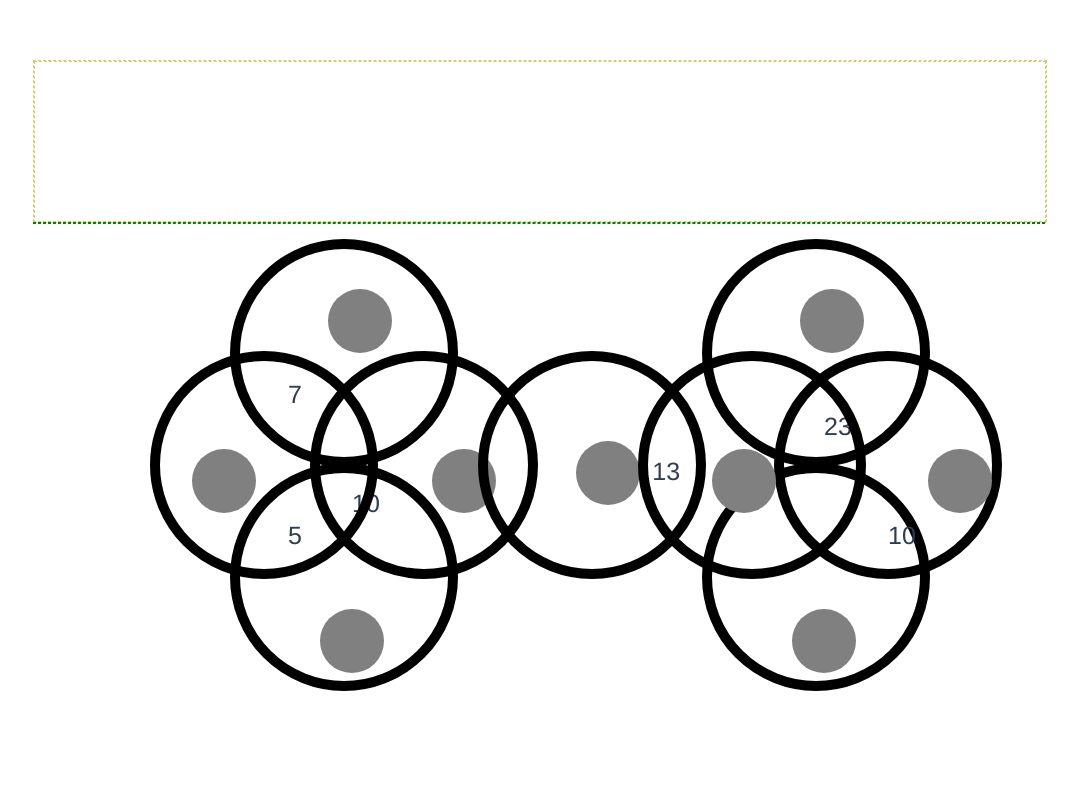
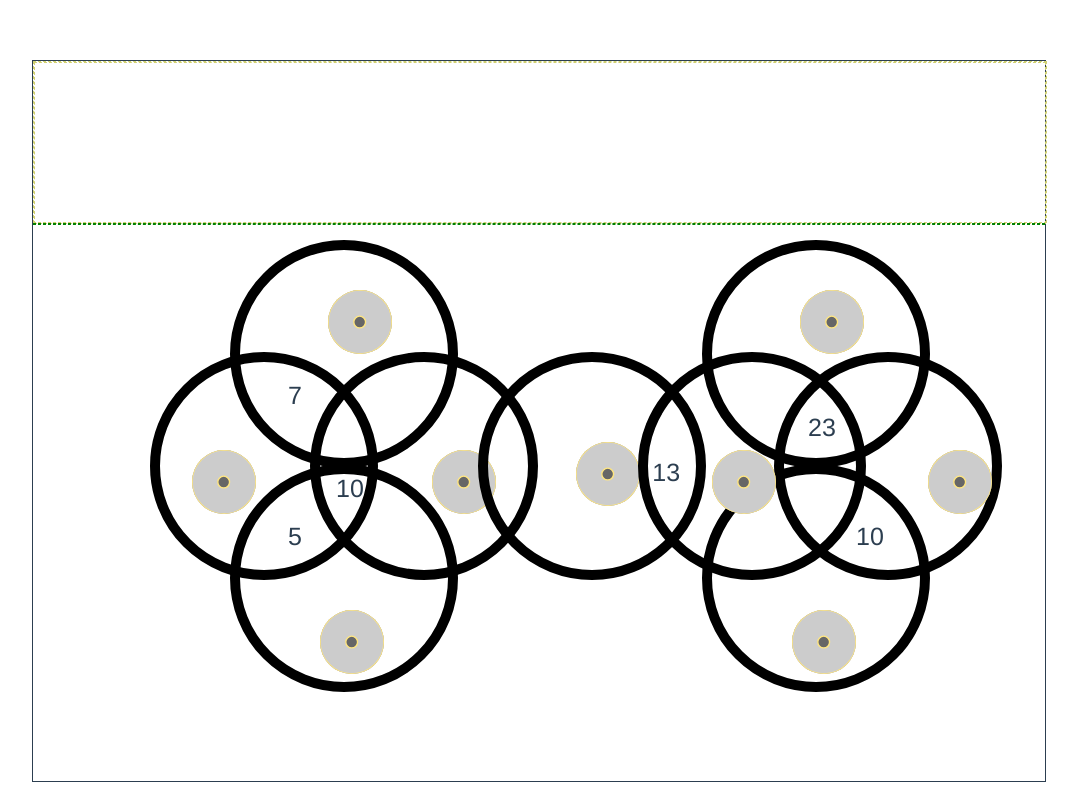
Before and after one commit to Dana94/venn-diagram-puzzle, a Vue app: page / in a window 1280 px wide. Shown: the whole page, without its empty margins (101-1179 px from the left). Built offline with nearby package versions, Linux system fonts and the light colour scheme.

Commit message:
Add svgs

```diff
--- a/src/App.vue
+++ b/src/App.vue
@@ -24,7 +24,7 @@ export default {
 }
 </script>
 
-<style>
+<style scoped>
 #app {
   font-family: Avenir, Helvetica, Arial, sans-serif;
   -webkit-font-smoothing: antialiased;
@@ -38,6 +38,8 @@ export default {
   flex-direction: row-reverse;
   width: 80%;
   margin: 0 auto;
+  height: 90vh;
+  border: 1px solid;
 }
 .puzzle-container {
   position: relative;
--- a/src/components/Board/Discs.vue
+++ b/src/components/Board/Discs.vue
@@ -1,54 +1,54 @@
 <template>
-  <div class="container">
+  <div class="sub-container">
     <figure class="figure-1">
       <div class="items">
-        <div class="cap"></div>
+        <img src="../../assets/slot.svg" id="capA" class="cap" />
         <div class="number sum10">10</div>
         <div class="number sum05">5</div>
       </div>
     </figure>
     <figure class="figure-2">
       <div class="items">
-        <div class="cap"></div>
+        <img src="../../assets/slot.svg" id="capB" class="cap" />
       </div>
     </figure>
     <figure class="figure-3">
       <div class="items">
-        <div class="cap"></div>
+        <img src="../../assets/slot.svg" id="capC" class="cap" />
         <div class="number sum07">7</div>
       </div>
     </figure>
     <figure class="figure-4">
       <div class="items">
-        <div class="cap"></div>
+        <img src="../../assets/slot.svg" id="capD" class="cap" />
       </div>
     </figure>
     <figure class="figure-5">
       <div class="items">
-        <div class="cap"></div>
+        <img src="../../assets/slot.svg" id="capE" class="cap" />
         <div class="number sum13">13</div>
       </div>
     </figure>
     <figure class="figure-6">
       <div class="items">
-        <div class="cap"></div>
+        <img src="../../assets/slot.svg" id="capF" class="cap" />
         <div class="number sum10">10</div>
       </div>
     </figure>
     <figure class="figure-7">
       <div class="items">
-        <div class="cap"></div>
+        <img src="../../assets/slot.svg" id="capG" class="cap" />
       </div>
     </figure>
     <figure class="figure-8">
       <div class="items">
-        <div class="cap"></div>
+        <img src="../../assets/slot.svg" id="capH" class="cap" />
         <div class="number sum23">23</div>
       </div>
     </figure>
     <figure class="figure-9">
       <div class="items">
-        <div class="cap"></div>
+        <img src="../../assets/slot.svg" id="capI" class="cap" />
       </div>
     </figure>
   </div>
@@ -65,9 +65,9 @@ export default {
 
 <!-- Add "scoped" attribute to limit CSS to this component only -->
 <style scoped>
-.container {
-    width: 85%;
-    position: relative;
+.sub-container {
+  width: 85%;
+  position: relative;
 }
 /* items */
 
@@ -82,8 +82,8 @@ export default {
 
 .figure-1 .sum10 {
   position: absolute;
-  top: 1rem;
-  left: 7rem;
+  top: 0rem;
+  left: 6rem;
 }
 
 .figure-1 .sum05 {
@@ -106,13 +106,13 @@ export default {
 .figure-6 .sum10 {
   position: absolute;
   top: 3rem;
-  left: 11rem;
+  left: 9rem;
 }
 
 .figure-8 .sum23 {
   position: absolute;
   bottom: 1rem;
-  left: 7rem;
+  left: 6rem;
 }
 /* figure */
 
@@ -262,4 +262,9 @@ figure {
   left: 4rem;
   top: 5.5rem;
 }
+
+.cap {
+  width: 4rem;
+  height: 4rem;
+}
 </style>
```
Also changed, not shown: src/assets/slot.svg (added), src/assets/token-1.svg (added).
